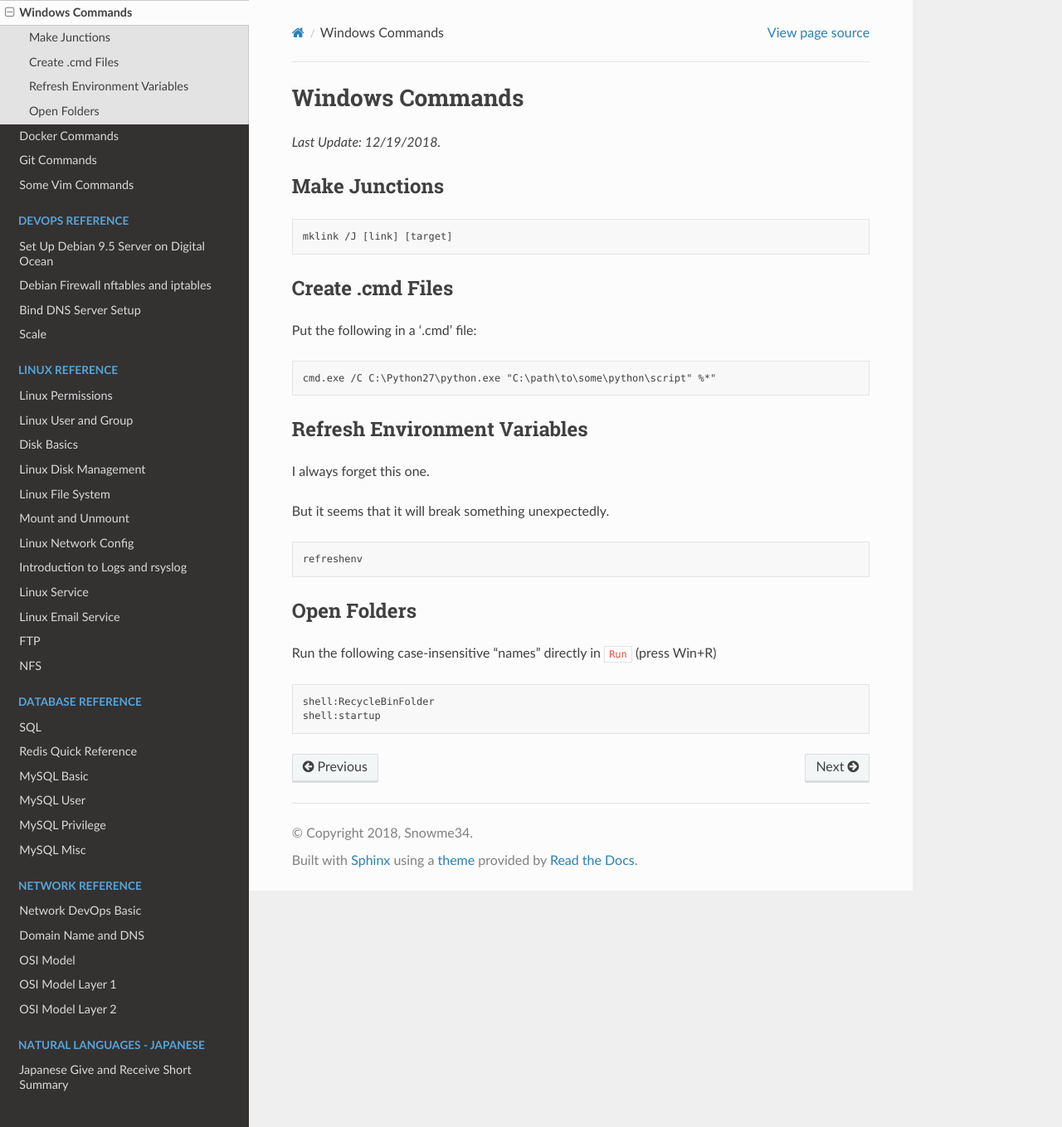
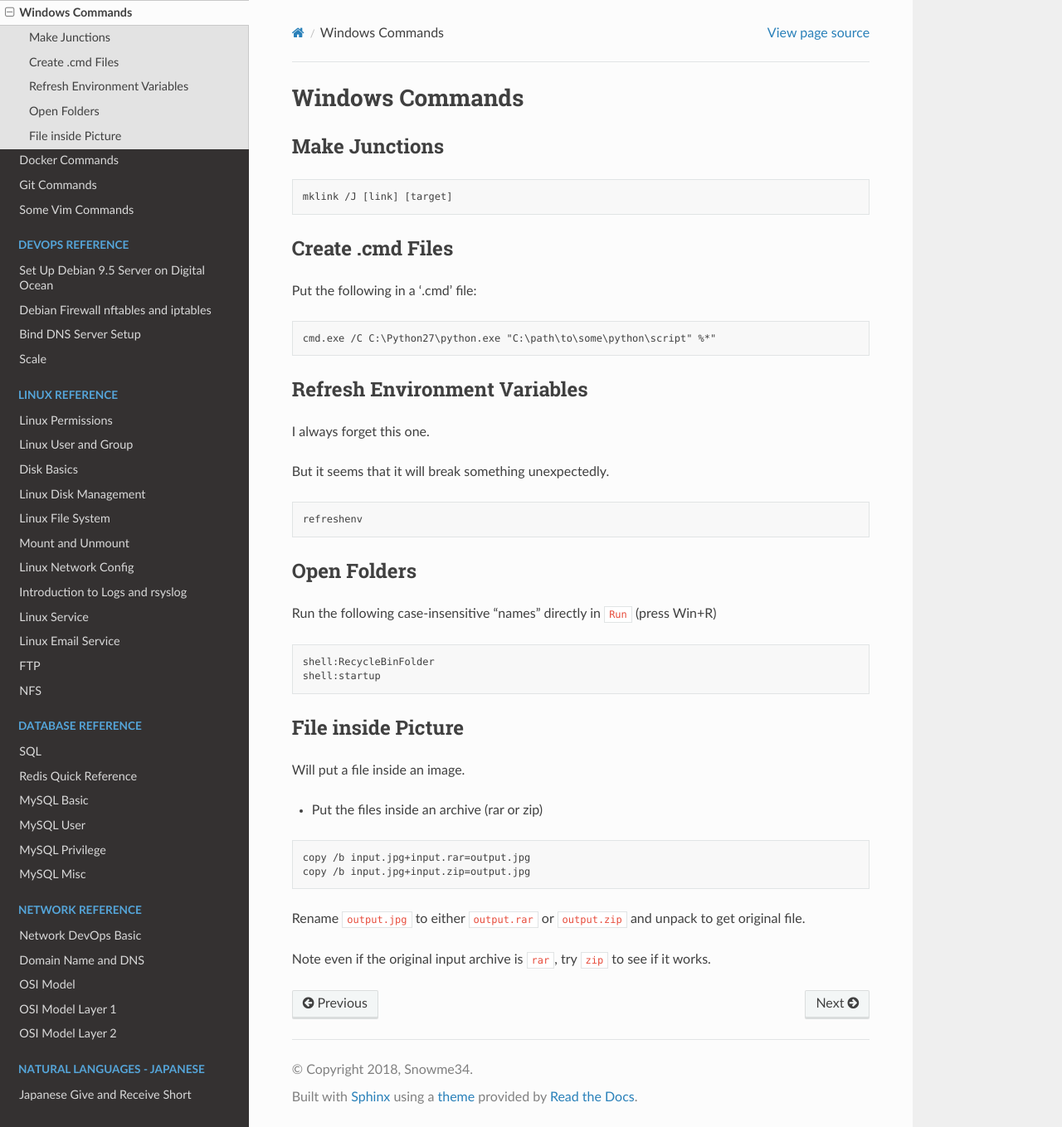
Before and after one commit to snowme34/snowme34.com, a Sphinx documentation site: the page built from docs/source/reference/commands/windows-commands.md, in a window 1280 px wide and 1359 px high. Shown: the whole window at 83% size. Built offline with Sphinx 7.4.7 and the Read the Docs theme 2.0.0, drawn with Linux system fonts in a browser that asks for light colours.

Commit message:
add windows copy image

````diff
--- a/docs/source/reference/commands/windows-commands.md
+++ b/docs/source/reference/commands/windows-commands.md
@@ -1,6 +1,4 @@
 # Windows Commands
-
-*Last Update: 12/19/2018.*
 
 ## Make Junctions
 
@@ -34,3 +32,20 @@ Run the following case-insensitive "names" directly in `Run` (press Win+R)
 shell:RecycleBinFolder
 shell:startup
 ```
+
+## File inside Picture
+
+Will put a file inside an image.
+
+* Put the files inside an archive (rar or zip)
+
+```cmd
+copy /b input.jpg+input.rar=output.jpg
+copy /b input.jpg+input.zip=output.jpg
+```
+
+Rename `output.jpg` to either `output.rar` or `output.zip`
+and unpack to get original file.
+
+Note even if the original input archive is `rar`, try `zip`
+to see if it works.
````
